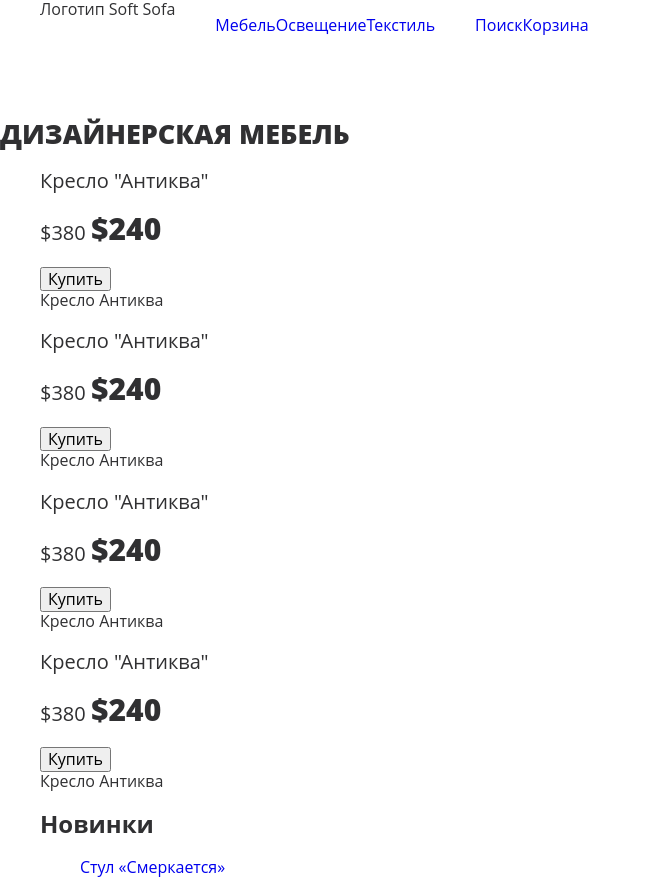
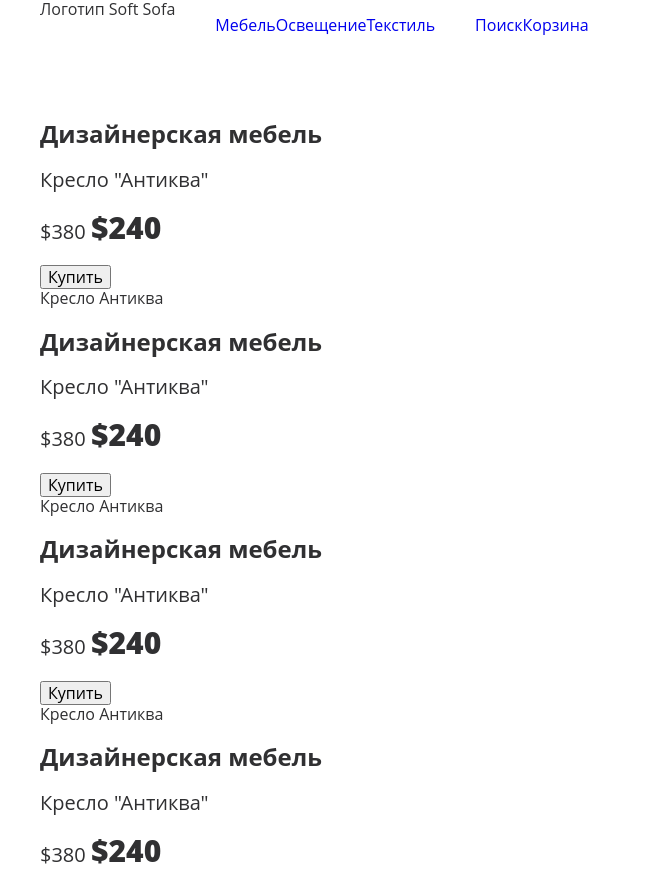
Before and after one commit to EBuscarov/softsofa, a plain HTML site: page index.html in a window 1280 px wide. Shown: the top 879 px of the page, without its empty margins (0-651 px from the left). Drawn offline with Linux system fonts and the light colour scheme.

Commit message:
Меняет структуру разметки заголовков в слайдере - Дизайн мебели softSofa

```diff
--- a/index.html
+++ b/index.html
@@ -27,14 +27,15 @@
     </div>
   </header>
 
-  <main class="page-main">
-    <h1 class="page-main__title">Дизайнерская мебель</h1>
+  <main class="page-main container">
+    <h1 class="page-main__title visually-hidden">Дизайнерская мебель softSofa</h1>
     <section class="page-main__wrapper container">
       <div class="swipe-container page-main__slider">
         <div class="swipe-wrapper">
           <div class="swipe-slider">
             <div class="product product__slider">
               <div class="product__info">
+                <h2>Дизайнерская мебель</h2>
                 <h3 class="product__title">Кресло "Антиква"</h3>
                 <p class="product__price">$380 <span class="product__price-sale">$240</span></p>
                 <button class="product__button" type="button">Купить</button>
@@ -49,6 +50,7 @@
           <div class="swipe-slider">
             <div class="product product__slider">
               <div class="product__info">
+                <h2>Дизайнерская мебель</h2>
                 <h3 class="product__title">Кресло "Антиква"</h3>
                 <p class="product__price">$380 <span class="product__price-sale">$240</span></p>
                 <button class="product__button" type="button">Купить</button>
@@ -63,6 +65,7 @@
           <div class="swipe-slider">
             <div class="product product__slider">
               <div class="product__info">
+                <h2>Дизайнерская мебель</h2>
                 <h3 class="product__title">Кресло "Антиква"</h3>
                 <p class="product__price">$380 <span class="product__price-sale">$240</span></p>
                 <button class="product__button" type="button">Купить</button>
@@ -77,6 +80,7 @@
           <div class="swipe-slider">
             <div class="product product__slider">
               <div class="product__info">
+                <h2>Дизайнерская мебель</h2>
                 <h3 class="product__title">Кресло "Антиква"</h3>
                 <p class="product__price">$380 <span class="product__price-sale">$240</span></p>
                 <button class="product__button" type="button">Купить</button>
```
